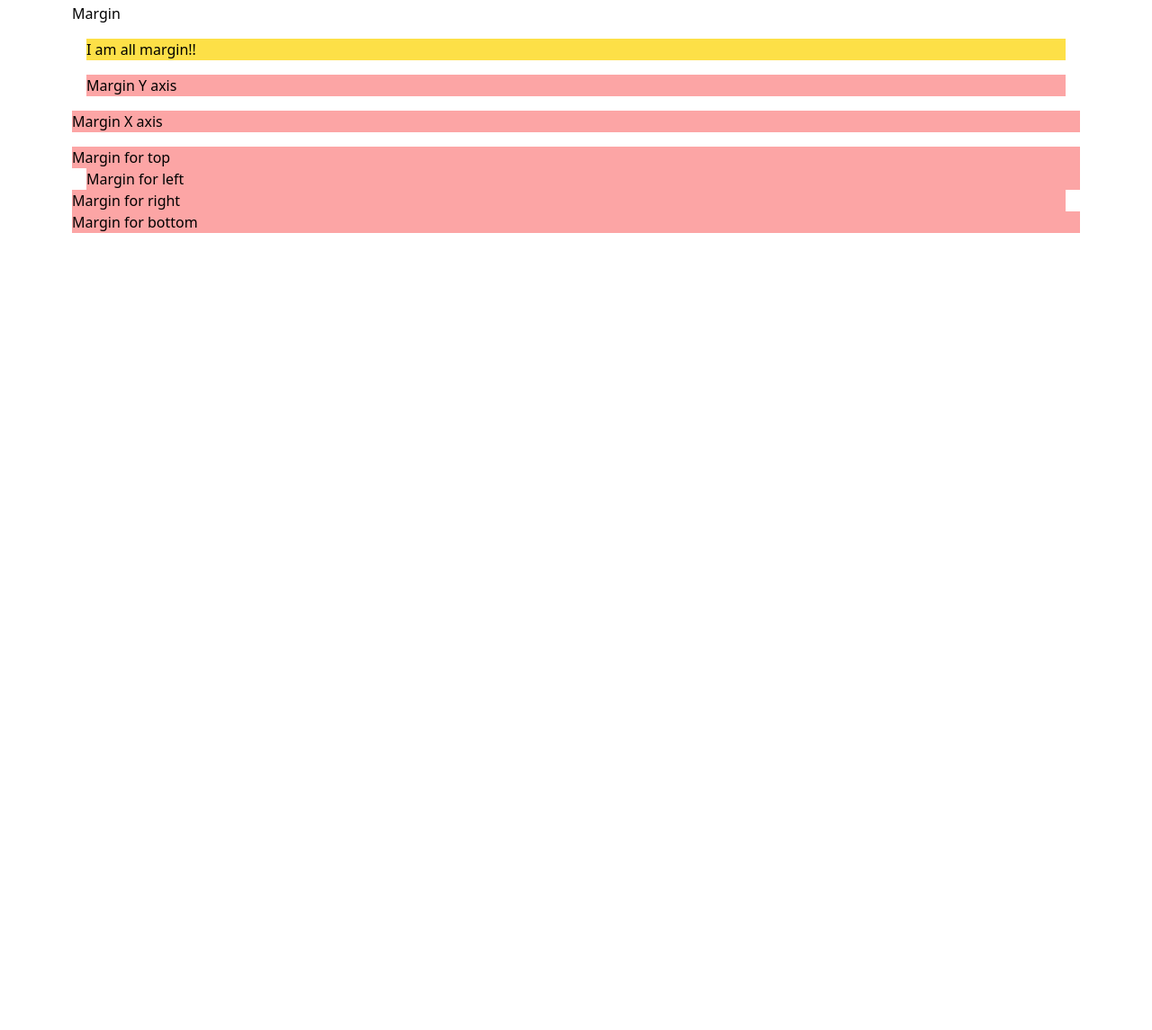
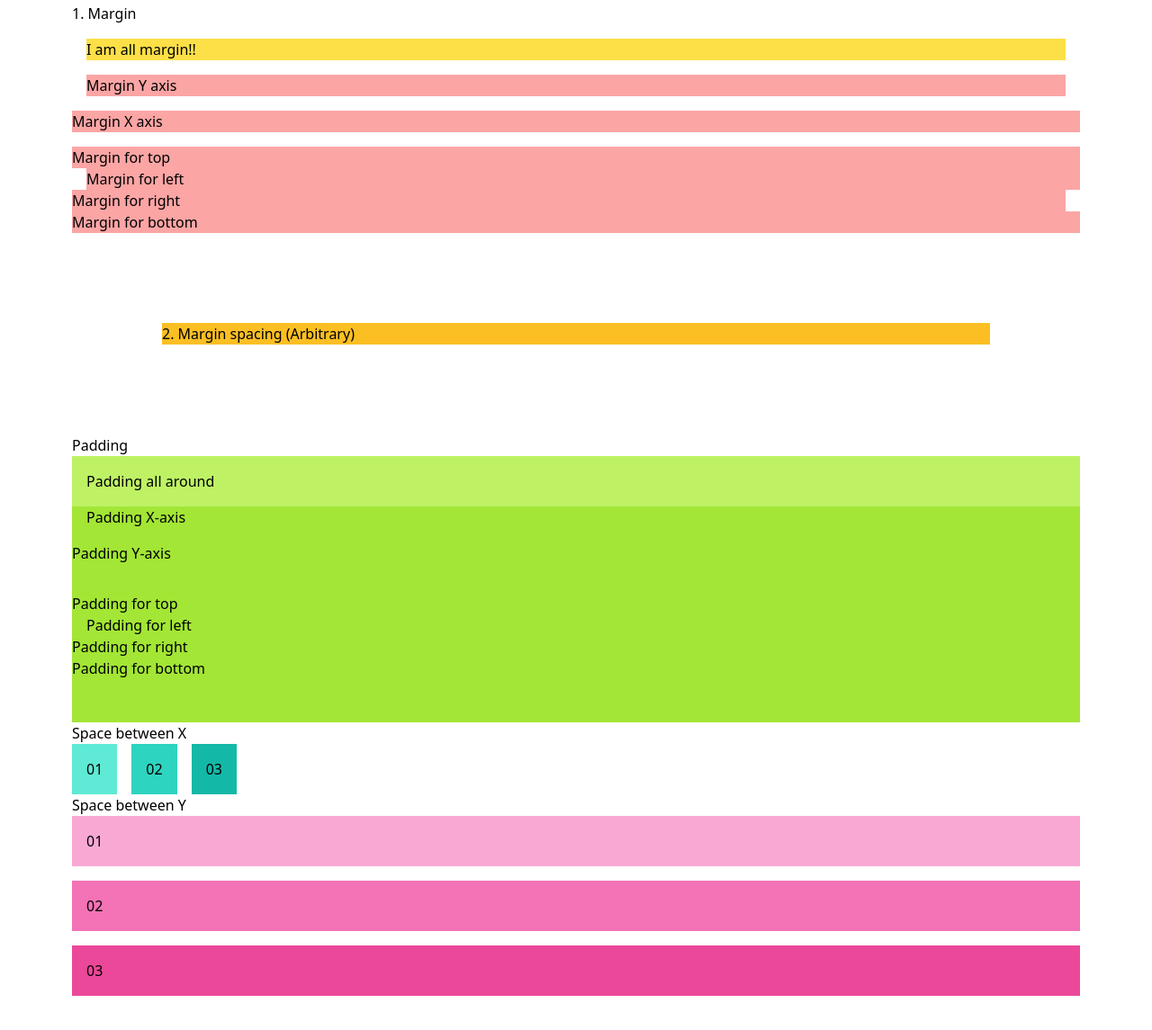
Before and after one commit to anandku06/TailWind_Learnings, a website: page HuxnDev/Fundamentals/2. Container Spacing/index.html in a window 1280 px wide. Shown: the part 77-1222 px from the top of the page at 90% size. Before the commit the page ends 800 px from the top, so only its background shows below. Drawn offline with nearby package versions, Linux system fonts and the light colour scheme.

Commit message:
update index.html to add padding and spacing examples for Tailwind CSS

```diff
--- a/HuxnDev/Fundamentals/2. Container Spacing/index.html
+++ b/HuxnDev/Fundamentals/2. Container Spacing/index.html
@@ -7,13 +7,13 @@
     <script src="https://cdn.tailwindcss.com"></script>
     <title>Container & Spacing</title>
     <style>
-      body{
+      body {
         padding: 5rem;
       }
     </style>
   </head>
   <body>
-    <h2>Margin</h2>
+    <h2>1. Margin</h2>
     <!-- provide margin for x and y axis, top, right, left, bottom, etc.  both using class names -->
     <!-- https://tailwindcss.com/docs/margin -->
     <div class="m-4 bg-yellow-300">I am all margin!!</div>
@@ -26,12 +26,37 @@
     <div class="bg-red-300 mb-4">Margin for bottom</div>
 
     <!-- Arbitrary Spacing -->
+    <!-- if you want to give spacing values on your own not with the pre-defined values-->
+    <!-- just use the square brackets and give your value in it -->
+    <div class="m-[100px] bg-amber-400">2. Margin spacing (Arbitrary)</div>
 
     <!-- Padding -->
+    <!-- give padding for all the sides together or individually -->
     <!-- https://tailwindcss.com/docs/padding -->
+    <h2>Padding</h2>
+    <div class="bg-lime-300 p-4">Padding all around</div>
+    <!-- p-4 is all side padding of 4 -> 16px/1rem -->
+     <div class="px-4 bg-lime-400">Padding X-axis</div>
+     <div class="py-4 bg-lime-400">Padding Y-axis</div>
+     <div class="pt-4 bg-lime-400">Padding for top</div>
+     <div class="pl-4 bg-lime-400">Padding for left</div>
+     <div class="pr-4 bg-lime-400">Padding for right</div>
+     <div class="pb-[3rem] bg-lime-400">Padding for bottom</div> <!-- arbitrary values for padding using square brackets -->
 
     <!-- https://tailwindcss.com/docs/space -->
     <!-- Space Between X -->
+    <h2>Space between X</h2> <!-- space between two divs (especially in flex) -->
+    <div class="flex space-x-4"> <!-- now the space between the divs in x-axis are of 4 each -->
+      <div class="p-4 bg-teal-300">01</div>
+      <div class="p-4 bg-teal-400">02</div>
+      <div class="p-4 bg-teal-500">03</div>
+    </div>
     <!-- Space Between Y -->
+     <h2>Space between Y</h2>
+    <div class="flex-col space-y-4"> <!-- now the space between the divs in y-axis are of 4 each -->
+      <div class="p-4 bg-pink-300">01</div>
+      <div class="p-4 bg-pink-400">02</div>
+      <div class="p-4 bg-pink-500">03</div>
+    </div>
   </body>
 </html>
```
